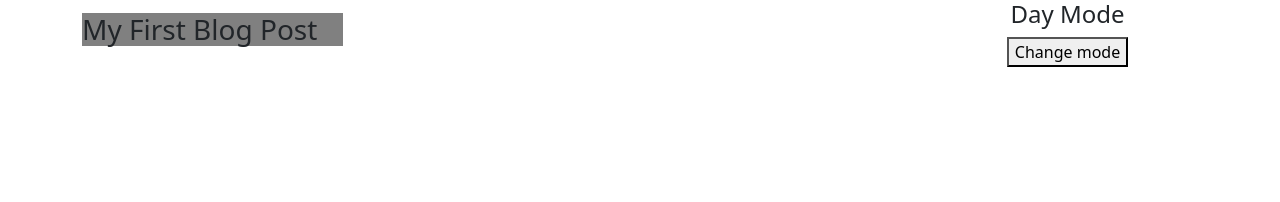
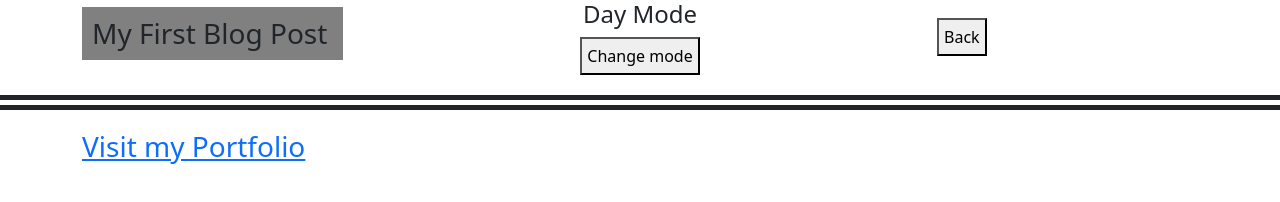
Before and after one commit to zmuda44/Module-4-Challenge-Create-Personal-Blog, a plain HTML site: page blog.html in a window 1280 px wide. Drawn offline with nearby package versions, Linux system fonts and the light colour scheme.

Commit message:
Added alert for non complete submission form. Added styles and updated Readme

```diff
--- a/assets/css/header.css
+++ /dev/null
@@ -1,18 +0,0 @@
-header .row {
-    justify-content: space-between;
-    align-items: center;
-  }
-
-  header .brand h3 {
-    background-color: gray;
-  }
-
-  body.dark-mode header .brand h3 {
-   --alternating-colors: var(--light-color);
-  }
-
-  header .day-night {
-    display: flex;
-    flex-direction: column;
-    align-items: center;
-  }
--- a/assets/css/styles.css
+++ b/assets/css/styles.css
@@ -21,10 +21,35 @@
 }
 
     /* Dark mode styling */
+
 body.dark-mode {
     background-color: var(--dark-color);
     color: var(--light-color);
 }
+
+/* Universal Header Section */
+
+header .row {
+    justify-content: space-between;
+    align-items: center;
+  }
+
+  header .brand h3 {
+    background-color: gray;
+    padding: 10px;
+  }
+
+  header .day-night {
+    display: flex;
+    flex-direction: column;
+    align-items: center;
+  }
+
+  header button {
+    padding: 5px;
+  }
+
+/* Universal Footer Section */
 
 
 /* Homepage styling */
--- a/blog.html
+++ b/blog.html
@@ -4,12 +4,12 @@
     <meta charset="UTF-8">
     <meta name="viewport" content="width=device-width, initial-scale=1.0">
     <link rel="stylesheet" href="https://cdn.jsdelivr.net/npm/bootstrap@5.3.2/dist/css/bootstrap.min.css" integrity="sha384-T3c6CoIi6uLrA9TneNEoa7RxnatzjcDSCmG1MXxSR1GAsXEV/Dwwykc2MPK8M2HN" crossorigin="anonymous">
-    <link rel="stylesheet" href="assets/css/resets-variables.css">
-    <link rel="stylesheet" href="assets/css/header.css">
     <link rel="stylesheet" href="assets/css/blog.css">
+    <link rel="stylesheet" href="assets/css/styles.css">
     <title>My First Blog Post Entries</title>
 </head>
 <body>
+    <!-- Header Section -->
     <header>
         <div class="container">
             <div class="row">
@@ -23,16 +23,27 @@
                         <button id="day-night-btn">Change mode</button>
                     </div>
                 </div>
+                <div class="col-lg-3">
+                    <a href="index.html"><button id="#back-btn">Back</button></a>
+                </div>
             </div>
         </div>
     </header>
 
+    <!-- Posts Section -->
     <main>
         <div class="container">
             <!-- posts will be dynamically entered here -->
         </div>
     </main>
 
+    <!-- Footer Section -->
+    <footer>
+        <div class="container">
+            <a href="" class="footer-link"><h3>Visit my Portfolio</h3></a>
+        </div>
+    </footer>
+
 <script src="assets/js/blog.js"></script>
 <script src="assets/js/logic.js"></script>
 </body>
```
Also changed, not shown: assets/css/form.css (+13 -0 lines), assets/js/form.js (+13 -63 lines), index.html (+11 -15 lines), First blog post day mode screenshot.png (added), First blog post night mode screenshot.png (added), 1 other file.
